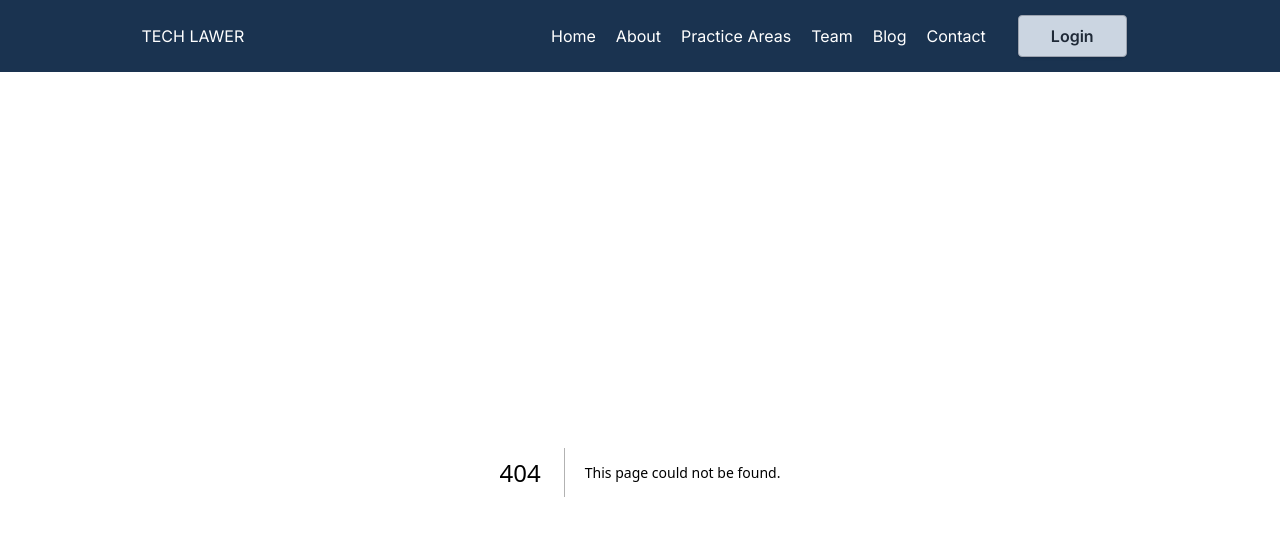
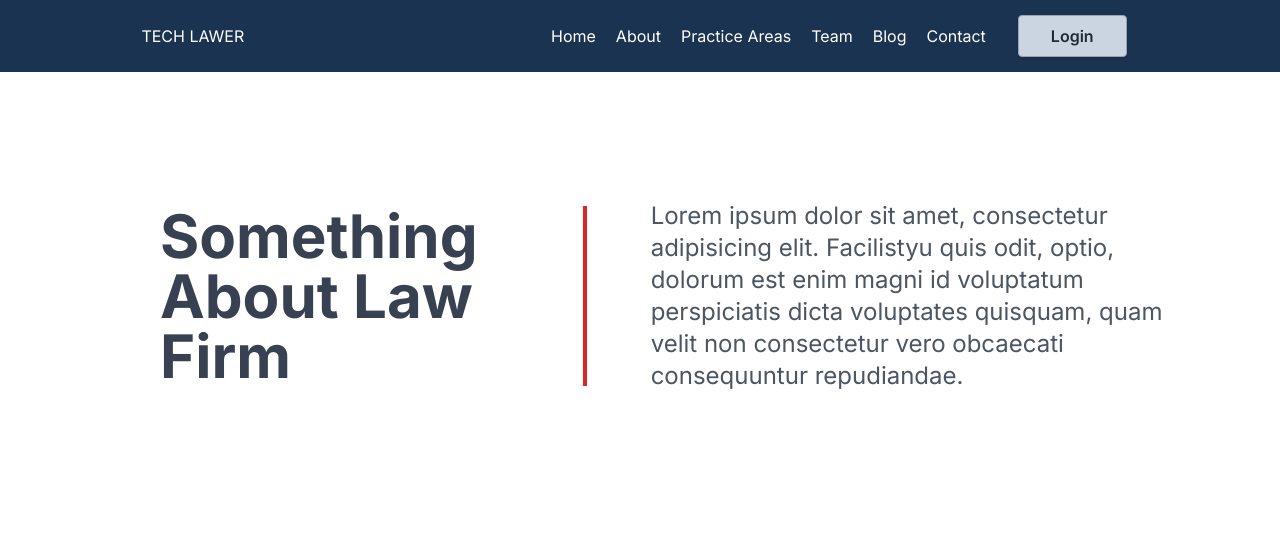
Before and after one commit to alexandreguz/law-startup1, a Next.js app: page /about in a window 1280 px wide. Before the commit this address had no page. Shown: the top 536 px of the page. Built offline with nearby package versions, Linux system fonts and the light colour scheme.

Commit message:
beginning of about page

```diff
--- /dev/null
+++ b/src/app/about/page.tsx
@@ -0,0 +1,8 @@
+import About from "@/components/About";
+
+
+export default function () {
+    return (
+        <div><About /></div>
+    )
+}
--- /dev/null
+++ b/src/components/About.tsx
@@ -0,0 +1,14 @@
+
+export default function About() {
+    return (
+        <>
+        <div className="flex content-normal items-center">
+            <div className="text-6xl font-bold w-1/3 ml-40 text-left text-gray-700 mt-32 border-r-4 border-red-600">Something About Law Firm</div>
+            <div className="text-2xl text-left w-2/5 text-gray-600 mt-32 ml-16">Lorem ipsum dolor sit amet, consectetur adipisicing elit. Facilistyu quis odit, optio, dolorum est enim magni id voluptatum perspiciatis dicta voluptates quisquam, quam velit non consectetur vero obcaecati consequuntur repudiandae.</div>
+        </div>
+
+
+        </>
+
+    )
+}
```
